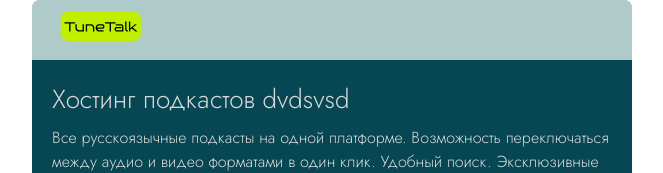
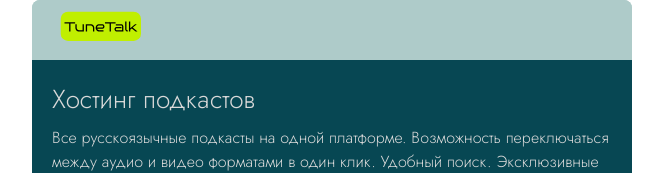
Before and after one commit to JenevyBatya/TuneTalk, a React (Create React App) app: page / in a window 1280 px wide. Shown: the top 173 px of the page, without its empty margins (308-971 px from the left). Built offline with nearby package versions, Linux system fonts and the light colour scheme.

Commit message:
check text2

```diff
--- a/src/pages/LandingPage.js
+++ b/src/pages/LandingPage.js
@@ -47,7 +47,7 @@
                 <HeaderComponent/>
             <RecBlock>
                 <HeadingText1>
-                    Хостинг подкастов dvdsvsd
+                    Хостинг подкастов
                 </HeadingText1>
                 <Text1>
                     Все русскоязычные подкасты на одной платформе. Возможность переключаться между аудио и видео
```
